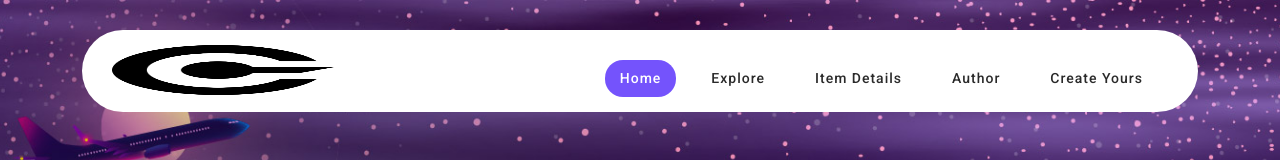
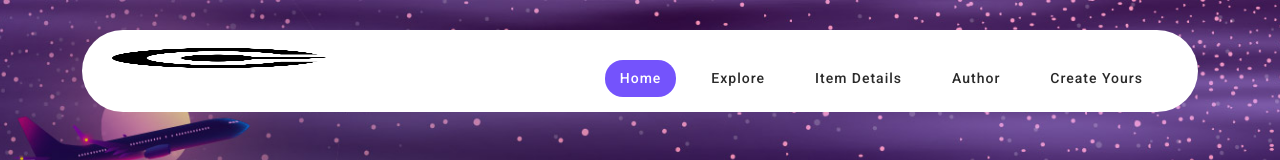
Before and after one commit to uyOGDSAsogdayuDSAOGUY/123, a plain HTML site: page index.html in a window 1280 px wide. Shown: the top 160 px of the page. Drawn offline with nearby package versions, Linux system fonts and the light colour scheme.

Commit message:
Update index.html

```diff
--- a/index.html
+++ b/index.html
@@ -46,7 +46,7 @@
                 <nav class="main-nav">
                     <!-- ***** Logo Start ***** -->
                     <a href="index.html" class="logo">
-                        <img src="assets/images/logo.png" alt="" width="50px" height="50px">
+                        <img src="assets/images/logo.png" alt="" width="20px" height="20px">
                     </a>
                     <!-- ***** Logo End ***** -->
                     <!-- ***** Menu Start ***** -->
```
